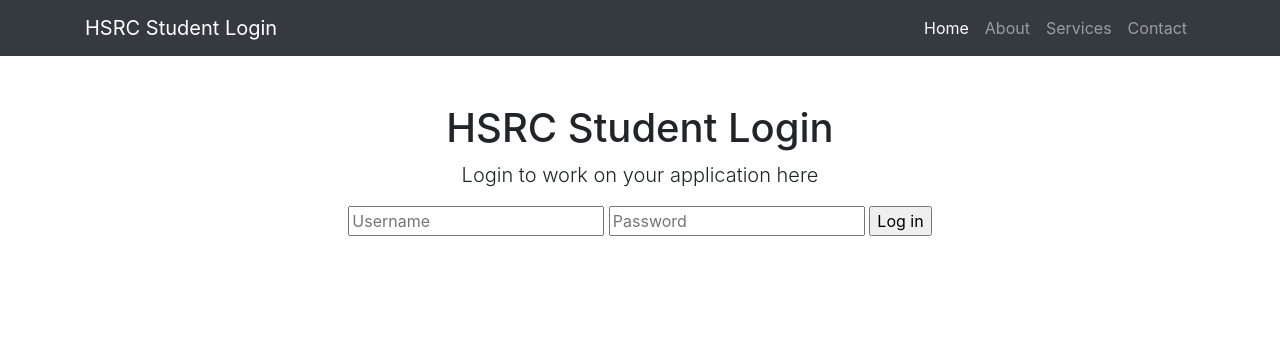
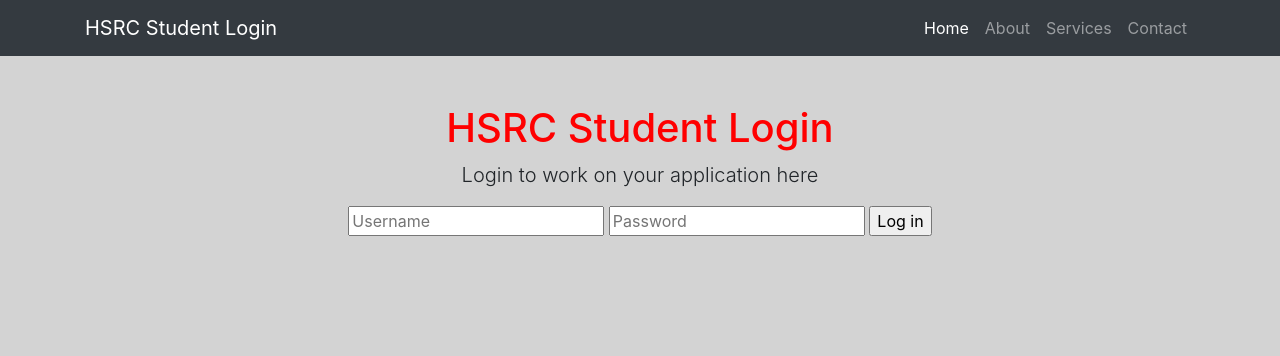
Before and after one commit to delaware2017/team-13, a Flask app: page / in a window 1280 px wide. Shown: the top 356 px of the page. Run offline with Flask 2, Linux system fonts and the light colour scheme; some libraries are stand-ins or nearby versions.

Commit message:
changed the header font color and background color of login

```diff
--- a/flask-logins/templates/login.html
+++ b/flask-logins/templates/login.html
@@ -16,6 +16,7 @@
     <!-- Custom styles for this template -->
     <style>
       body {
+        background-color: lightgrey;
         padding-top: 54px;
       }
       @media (min-width: 992px) {
@@ -28,7 +29,7 @@
 
   </head>
 
-  <body>
+  <body BGCOLOR="grey" >
 
     <!-- Navigation -->
     <nav class="navbar navbar-expand-lg navbar-dark bg-dark fixed-top">
@@ -62,7 +63,9 @@
     <div class="container">
       <div class="row">
         <div class="col-lg-12 text-center">
-          <h1 class="mt-5">HSRC Student Login</h1>
+        <font color="red">
+          <h1 class="mt-5" >HSRC Student Login</h1>
+          </font>
           <p class="lead">Login to work on your application here</p>
           <!-- <ul class="list-unstyled">
             <li>Bootstrap 4.0.0-beta</li>
```
Also changed, not shown: 1 other file.
